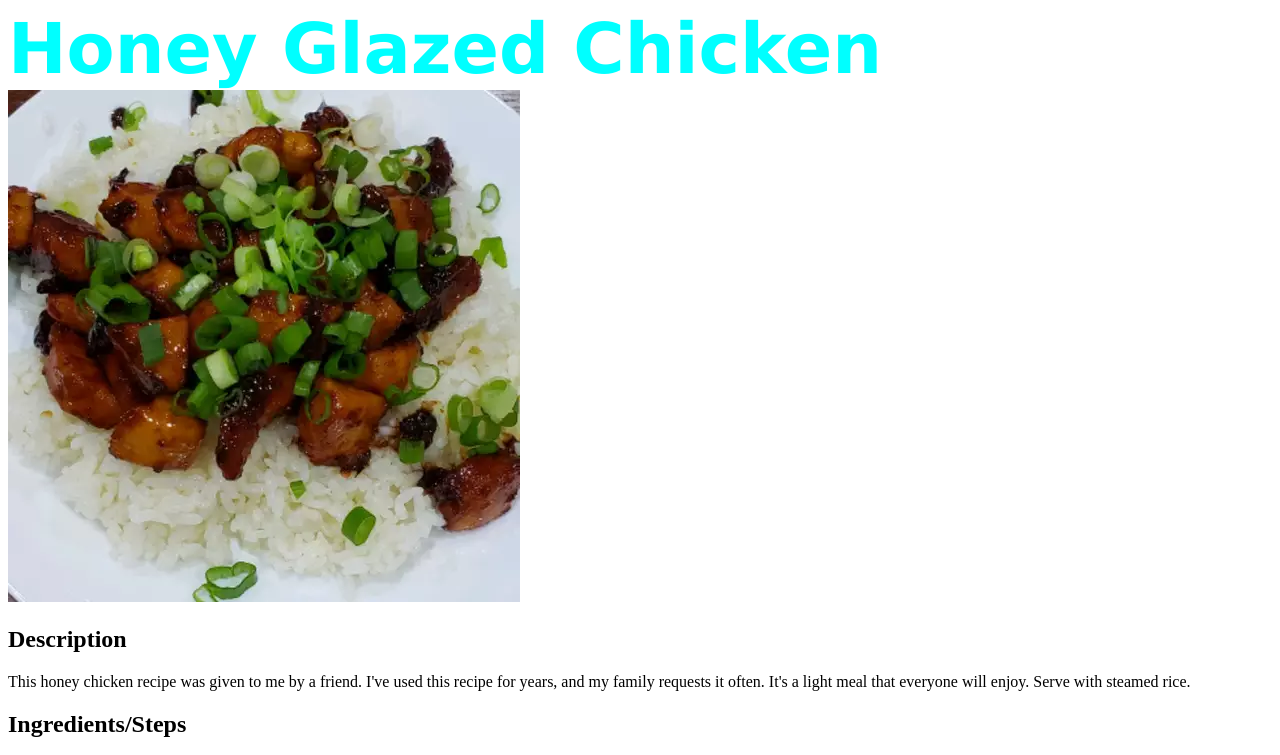
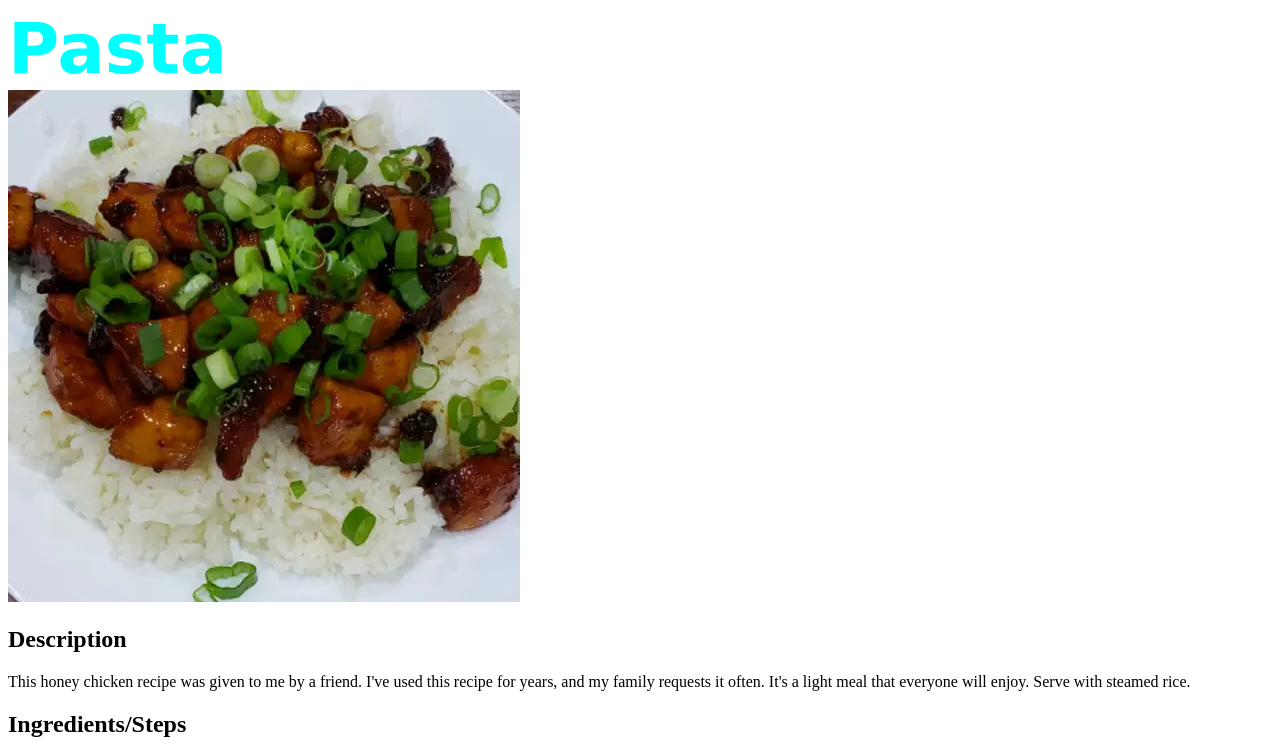
Before and after one commit to jjcloudstudio/odin-recipes-animated-waddle, a plain HTML site: page recipes/pasta.html in a window 1280 px wide. Shown: the top 755 px of the page. Drawn offline with Linux system fonts and the light colour scheme.

Commit message:
modifed name of food

```diff
--- a/recipes/pasta.html
+++ b/recipes/pasta.html
@@ -11,7 +11,7 @@
 </head>
 <body>
     <div class="container">
-    <h1>Honey Glazed Chicken</h1>
+    <h1>Pasta</h1>
     <img src="../img/lasgana.jpg" alt="Honey Glazed Chicken">
     <h2>Description</h2>
     <p>This honey chicken recipe was given to me by a friend. I've used this recipe for years, and my family requests it often. It's a light meal that everyone will enjoy. Serve with steamed rice.</p>
```
Also changed, not shown: recipes/lasagna.html (+1 -1 lines).
